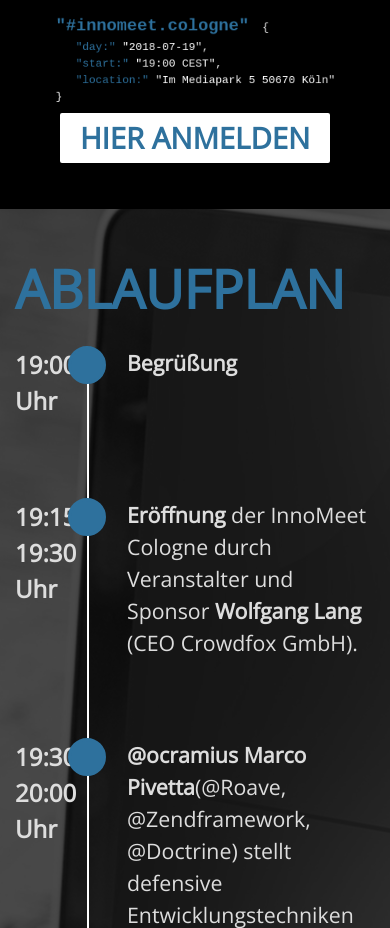
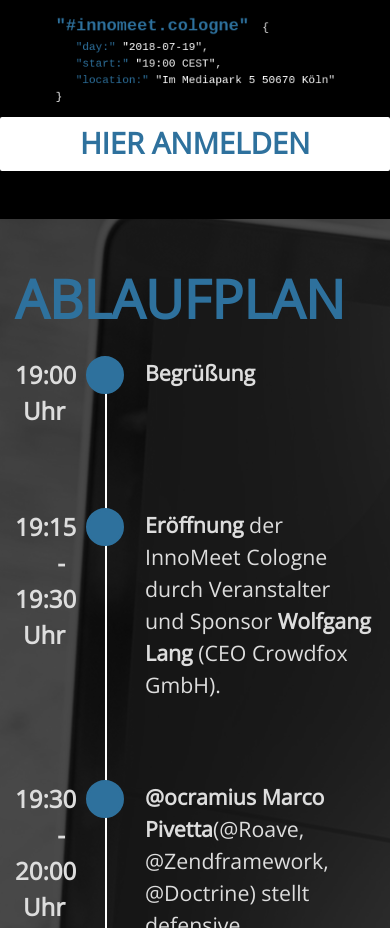
Before and after one commit to InnoMeet-Cologne/innomeet-cologne.github.io, a website: page index.html in a window 390 px wide. Shown: the part 1049-1977 px from the top of the page. Drawn offline with nearby package versions, Linux system fonts and the light colour scheme.

Commit message:
more responsive changes

```diff
--- a/css/full-width-pics.css
+++ b/css/full-width-pics.css
@@ -13,7 +13,7 @@
 
 @media (max-width: 428px) {
     .navbar-brand {
-        width: 80%;
+        width: 75%;
     }
     .navbar-brand img {
         width: 100%;
@@ -94,7 +94,7 @@
 .timeline {
     margin-top: 20pt;
     background-repeat:repeat-y;
-    background-position:20%;
+    background-position:25%;
     list-style: none;
     padding-left: 0;
 }
@@ -104,7 +104,7 @@
 }
 
 .timeline-time {
-    width: 20%;
+    width: 25%;
     text-align: right;
     padding-right: 30pt;
     float:left;
@@ -191,7 +191,7 @@
 
 .timeline-text {
     padding-left: 30pt;
-    width: 80%;
+    width: 75%;
     float: left;
     font-size:16pt;
 }
@@ -256,6 +256,7 @@
 }
 
 .cta {
+  display: block;
   text-transform: uppercase;
   background-color: #fff;
   padding: 5px 20px 5px 20px;
```
Also changed, not shown: index.html (+4 -4 lines).
